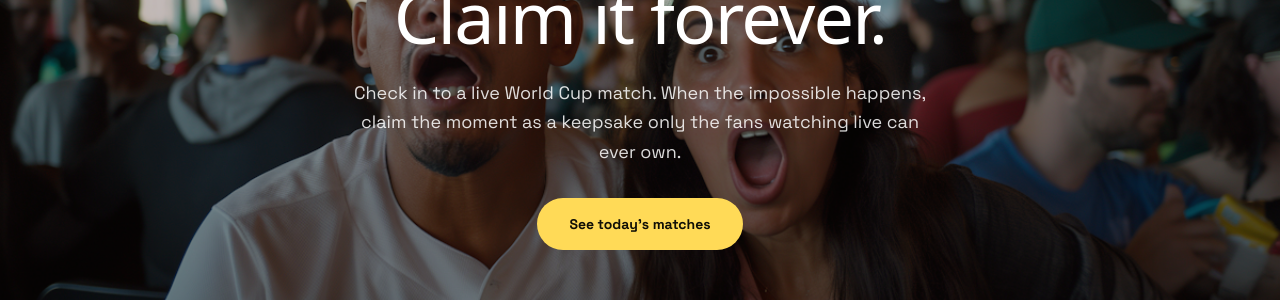
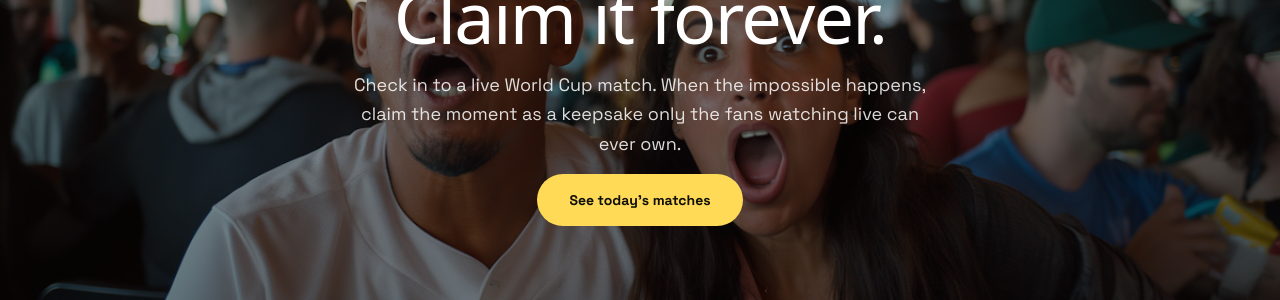
Before and after one commit to FrankLayza/momento, a Next.js app: page / in a window 1280 px wide. Shown: the part 317-617 px from the top of the page. Built offline with nearby package versions, Linux system fonts and the light colour scheme; no server answers; a web font is replaced by a local one.

Commit message:
feat: updated the landing page

```diff
--- a/src/components/landing/Hero.tsx
+++ b/src/components/landing/Hero.tsx
@@ -36,12 +36,12 @@
           <br />
           {copy.landing.heroLine2}
         </h1>
-        <p className="font-landing-body mt-6 text-base sm:text-lg text-white/85 max-w-xl mx-auto leading-relaxed">
+        <p className="font-landing-body mt-4 text-base sm:text-lg text-white/85 max-w-xl mx-auto leading-relaxed">
           {copy.landing.heroSubcopy}
         </p>
         <Link
           href="/?signin=1"
-          className="font-landing-body mt-8 inline-block rounded-full bg-landing-gold px-8 py-4 text-sm font-bold text-landing-ink hover:brightness-95 transition-all"
+          className="font-landing-body mt-4 inline-block rounded-full bg-landing-gold px-8 py-4 text-sm font-bold text-landing-ink hover:brightness-95 transition-all"
         >
           {copy.landing.heroCta}
         </Link>
```
